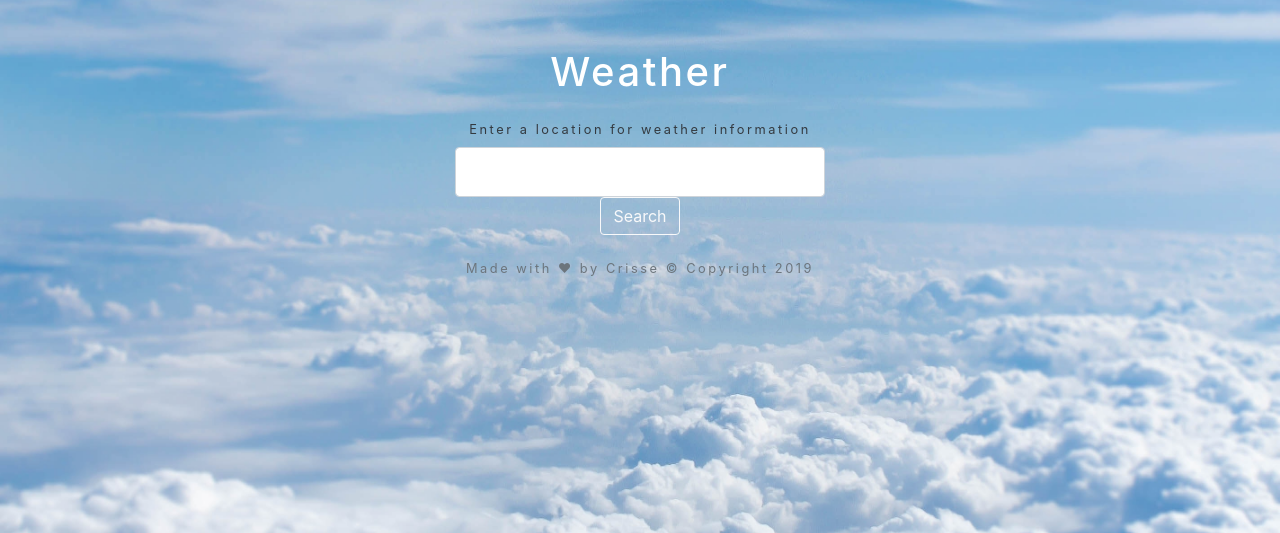
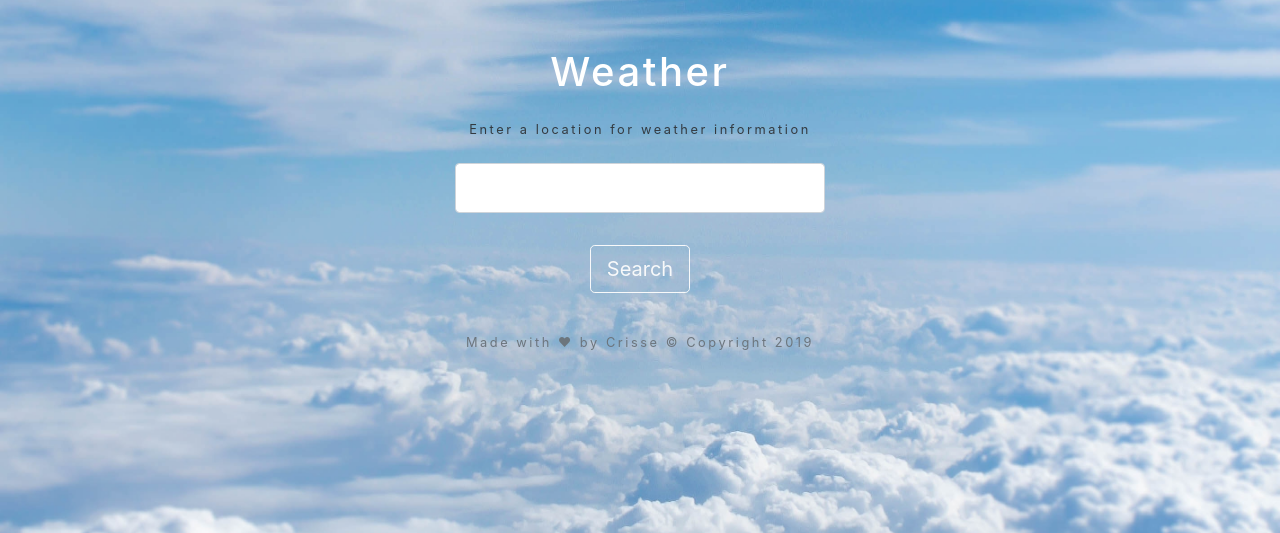
Before and after one commit to crissesoto/PHP-Weather-App, a PHP site: page / in a window 1280 px wide. Shown: the top 533 px of the page. Run offline with PHP 8.4, Linux system fonts and the light colour scheme; some libraries are stand-ins or nearby versions.

Commit message:
edit search button

```diff
--- a/templates/header.php
+++ b/templates/header.php
@@ -26,6 +26,6 @@
         <label for="city" class="text-dark"
           >Enter a location for weather information</label
         >
-        <input type="text" name="city" class="form-control p-4" />
-        <input type="submit" value="Search" name="submit" class="btn btn-outline-light">
+        <input type="text" name="city" class="form-control p-4 my-3" />
+        <input type="submit" value="Search" name="submit" class="btn btn-lg btn-outline-light my-3">
       </form>
```
